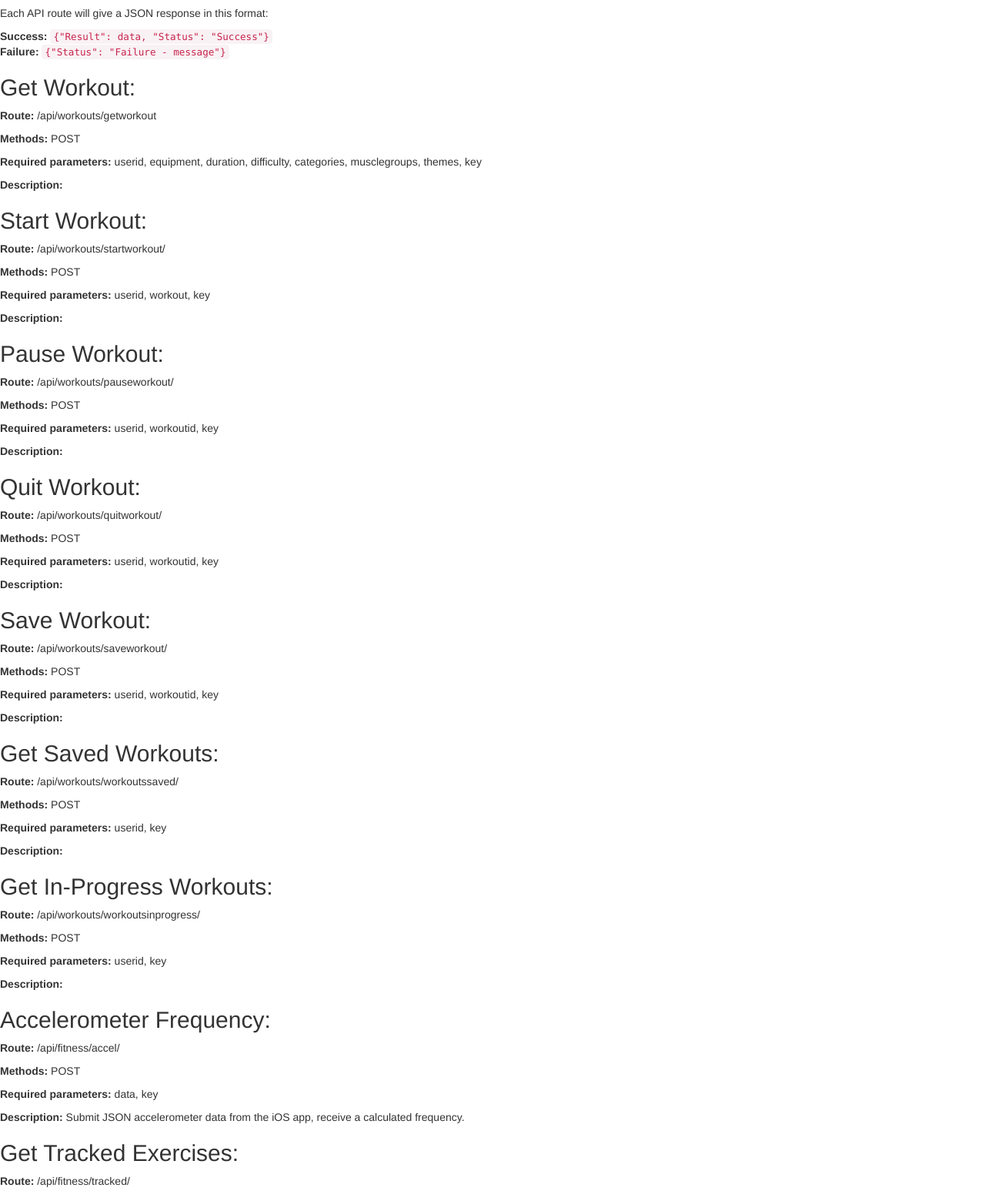
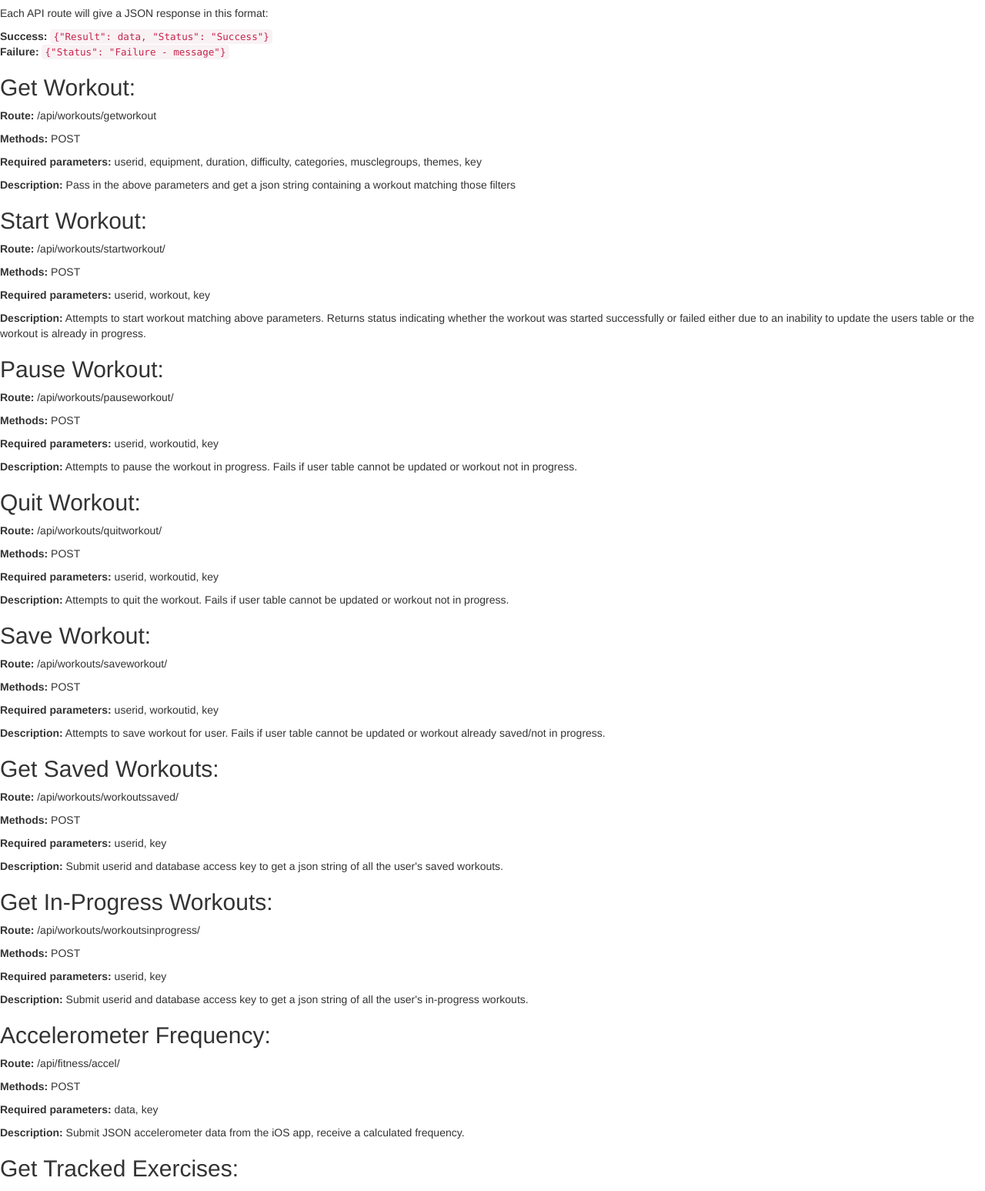
Before and after one commit to ama291/Music-Driven-Workout-App, a Flask app: page / in a window 1280 px wide. Shown: the part 360-1907 px from the top of the page at 77% size. Run offline with Flask 2, Linux system fonts and the light colour scheme; some libraries are stand-ins or nearby versions.

Commit message:
whoops. missed some descriptions

```diff
--- a/API/templates/index.html
+++ b/API/templates/index.html
@@ -28,43 +28,43 @@ print(r.json())
 		<p><b>Route:</b> /api/workouts/getworkout</p>
 		<p><b>Methods:</b> POST</p>
 		<p><b>Required parameters:</b> userid, equipment, duration, difficulty, categories, musclegroups, themes, key</p>
-		<p><b>Description:</b> </p>
+		<p><b>Description:</b> Pass in the above parameters and get a json string containing a workout matching those filters</p>
 
         <h2>Start Workout:</h2>
 		<p><b>Route:</b> /api/workouts/startworkout/</p>
 		<p><b>Methods:</b> POST</p>
 		<p><b>Required parameters:</b> userid, workout, key</p>
-		<p><b>Description:</b> </p>
+		<p><b>Description:</b> Attempts to start workout matching above parameters. Returns status indicating whether the workout was started successfully or failed either due to an inability to update the users table or the workout is already in progress.</p>
 
         <h2>Pause Workout:</h2>
 		<p><b>Route:</b> /api/workouts/pauseworkout/</p>
 		<p><b>Methods:</b> POST</p>
 		<p><b>Required parameters:</b> userid, workoutid, key</p>
-		<p><b>Description:</b> </p>
+		<p><b>Description:</b> Attempts to pause the workout in progress. Fails if user table cannot be updated or workout not in progress.</p>
 
         <h2>Quit Workout:</h2>
 		<p><b>Route:</b> /api/workouts/quitworkout/</p>
 		<p><b>Methods:</b> POST</p>
 		<p><b>Required parameters:</b> userid, workoutid, key</p>
-		<p><b>Description:</b> </p>
+		<p><b>Description:</b> Attempts to quit the workout. Fails if user table cannot be updated or workout not in progress.</p>
 
         <h2>Save Workout:</h2>
 		<p><b>Route:</b> /api/workouts/saveworkout/</p>
 		<p><b>Methods:</b> POST</p>
 		<p><b>Required parameters:</b> userid, workoutid, key</p>
-		<p><b>Description:</b> </p>
+		<p><b>Description:</b> Attempts to save workout for user. Fails if user table cannot be updated or workout already saved/not in progress.</p>
 
         <h2>Get Saved Workouts:</h2>
 		<p><b>Route:</b> /api/workouts/workoutssaved/</p>
 		<p><b>Methods:</b> POST</p>
 		<p><b>Required parameters:</b> userid, key</p>
-		<p><b>Description:</b> </p>
+		<p><b>Description:</b> Submit userid and database access key to get a json string of all the user's saved workouts.</p>
 
         <h2>Get In-Progress Workouts:</h2>
 		<p><b>Route:</b> /api/workouts/workoutsinprogress/</p>
 		<p><b>Methods:</b> POST</p>
 		<p><b>Required parameters:</b> userid, key</p>
-		<p><b>Description:</b> </p>
+		<p><b>Description:</b> Submit userid and database access key to get a json string of all the user's in-progress workouts.</p>
 
 
         <!-- Fitness Functions -->
```
